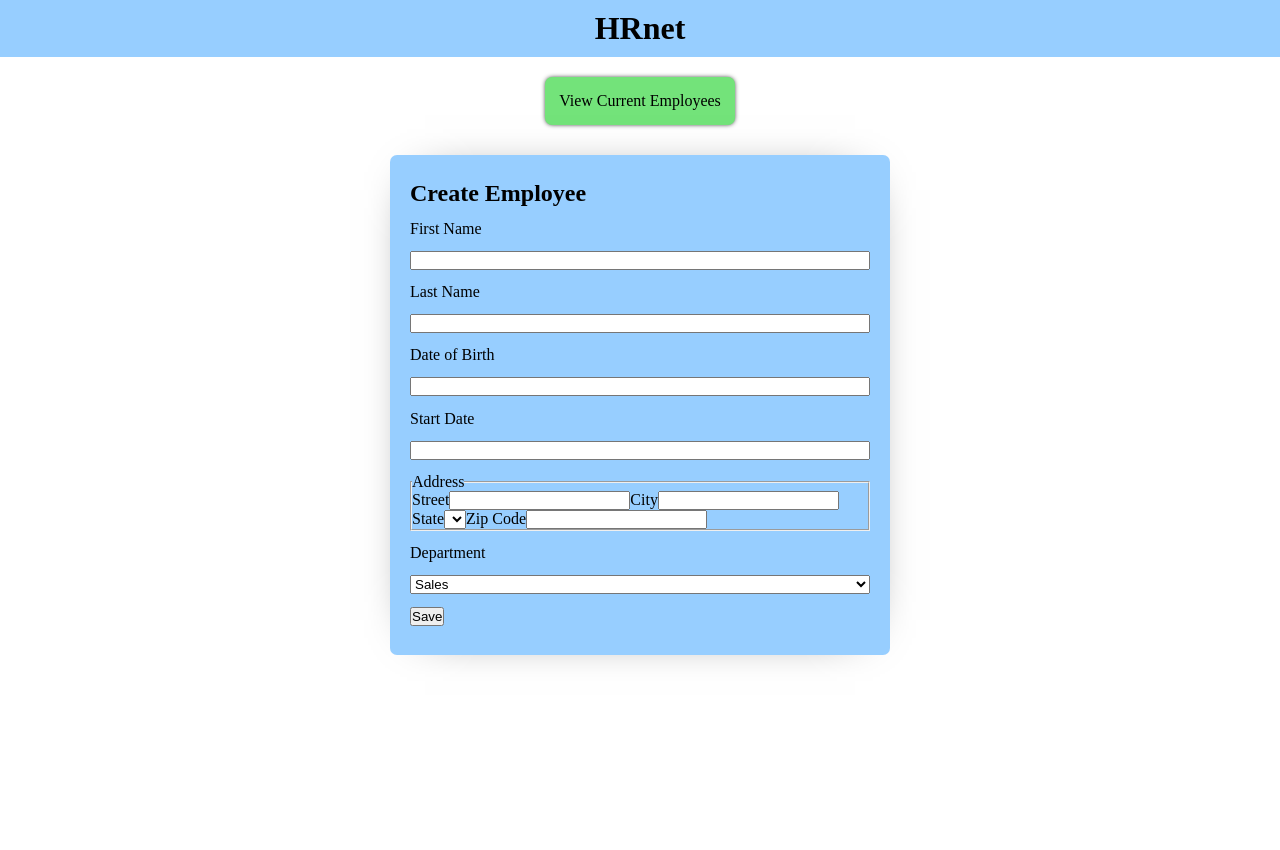
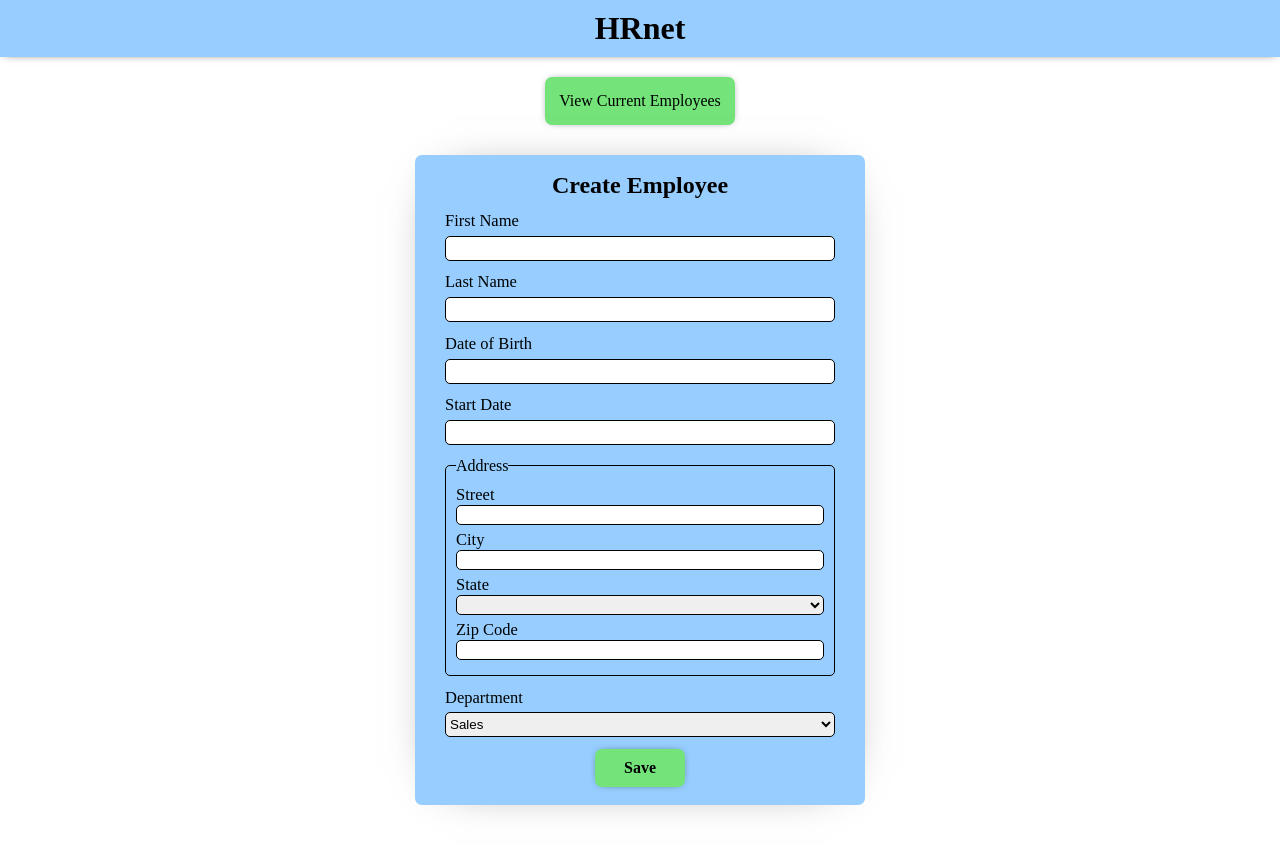
Before and after one commit to Brice0907/Projet-14, a React (Vite) app in the folder HRNet-projet/: page / in a window 1280 px wide. Shown: the top 850 px of the page. Built offline with nearby package versions, Linux system fonts and the light colour scheme.

Commit message:
Front 1er page

```diff
--- a/HRNet-projet/src/components/createNav/style/createNav.css
+++ b/HRNet-projet/src/components/createNav/style/createNav.css
@@ -16,5 +16,5 @@
     padding: 15px 13px;
     background-color: #73e37a;
     border-radius: 7px;
-    box-shadow: 0px 0px 5px -1px black;
+    box-shadow: 0px 0px 10px -5px black;
 }
--- a/HRNet-projet/src/components/header/style/header.css
+++ b/HRNet-projet/src/components/header/style/header.css
@@ -2,4 +2,5 @@
     text-align: center;
     background-color: #97ceff;
     padding: 10px 0px;
+    box-shadow: 0px 0px 10px -5px black;
 }
--- a/HRNet-projet/src/pages/create/create.jsx
+++ b/HRNet-projet/src/pages/create/create.jsx
@@ -9,36 +9,36 @@ export default function Create() {
             <h2 className='create_bloc_title'>Create Employee</h2>
 
             <form className='create_bloc_form' id="create-employee">
-                <label htmlFor="first-name">First Name</label>
-                <input type="text" id="first-name"></input>
+                <label htmlFor="first-name" className='create_bloc_form_label label_margin'>First Name</label>
+                <input type="text" id="first-name" className='create_bloc_form_input'></input>
 
-                <label htmlFor="last-name">Last Name</label>
-                <input type="text" id="last-name"></input>
+                <label htmlFor="last-name" className='create_bloc_form_label label_margin'>Last Name</label>
+                <input type="text" id="last-name" className='create_bloc_form_input'></input>
 
-                <label htmlFor="date-of-birth">Date of Birth</label>
-                <input id="date-of-birth" type="text"></input>
+                <label htmlFor="date-of-birth" className='create_bloc_form_label label_margin'>Date of Birth</label>
+                <input id="date-of-birth" type="text" className='create_bloc_form_input'></input>
 
-                <label htmlFor="start-date">Start Date</label>
-                <input id="start-date" type="text"></input>
+                <label htmlFor="start-date" className='create_bloc_form_label label_margin'>Start Date</label>
+                <input id="start-date" type="text" className='create_bloc_form_input'></input>
 
-                <fieldset className="address">
+                <fieldset className="address create_bloc_form_field">
                     <legend>Address</legend>
 
-                    <label htmlFor="street">Street</label>
-                    <input id="street" type="text" />
+                    <label htmlFor="street" className='create_bloc_form_label'>Street</label>
+                    <input id="street" type="text" className='create_bloc_form_field_input' />
 
-                    <label htmlFor="city">City</label>
-                    <input id="city" type="text" />
+                    <label htmlFor="city" className='create_bloc_form_label'>City</label>
+                    <input id="city" type="text" className='create_bloc_form_field_input' />
 
-                    <label htmlFor="state">State</label>
-                    <select name="state" id="state"></select>
+                    <label htmlFor="state" className='create_bloc_form_label'>State</label>
+                    <select name="state" id="state" className='create_bloc_form_field_input'></select>
 
-                    <label htmlFor="zip-code">Zip Code</label>
-                    <input id="zip-code" type="number" />
+                    <label htmlFor="zip-code" className='create_bloc_form_label'>Zip Code</label>
+                    <input id="zip-code" type="number" className='create_bloc_form_field_input' />
                 </fieldset>
 
-                <label htmlFor="department">Department</label>
-                <select name="department" id="department">
+                <label htmlFor="department" className='create_bloc_form_label label_margin'>Department</label>
+                <select name="department" id="department" className='create_bloc_form_input'>
                     <option>Sales</option>
                     <option>Marketing</option>
                     <option>Engineering</option>
@@ -47,7 +47,7 @@ export default function Create() {
                 </select>
             </form>
 
-            <button className='create_bloc_button'>Save</button>
+            <div className='create_bloc_button'>Save</div>
 
         </div>
     </div>
--- a/HRNet-projet/src/pages/create/style/create.css
+++ b/HRNet-projet/src/pages/create/style/create.css
@@ -6,17 +6,61 @@
 .create_bloc {
     margin: auto;
     margin-top: 30px;
-    width: 500px;
-    height: 500px;
-    padding: 25px 20px;
+    width: 450px;
+    height: 650px;
+    padding: 17px 30px;
     border-radius: 7px;
     background-color: #97ceff;
     box-shadow: 0px 0px 50px -35px black;
 }
 
+.create_bloc_title {
+    text-align: center;
+}
+
 .create_bloc_form {
-    height: 400px;
+    height: 550px;
     display: flex;
     flex-direction: column;
     justify-content: space-evenly;
 }
+
+.create_bloc_form_label {
+    font-size: 16.5px;
+}
+
+.label_margin {
+    margin-bottom: -7px;
+}
+
+.create_bloc_form_input {
+    height: 25px;
+    border-radius: 5px;
+    border: 1px solid black;
+}
+
+.create_bloc_form_field {
+    display: flex;
+    flex-direction: column;
+    padding: 10px 10px;
+    border-radius: 5px;
+    border: 1px solid black;
+}
+
+.create_bloc_form_field_input {
+    height: 20px;
+    margin-bottom: 5px;
+    border-radius: 5px;
+    border: 1px solid black;
+}
+
+.create_bloc_button {
+    margin: auto;
+    text-align: center;
+    background-color: #73e37a;
+    width: 90px;
+    padding: 10px;
+    border-radius: 7px;
+    font-weight: bold;
+    box-shadow: 0px 0px 10px -5px black;
+}
```
